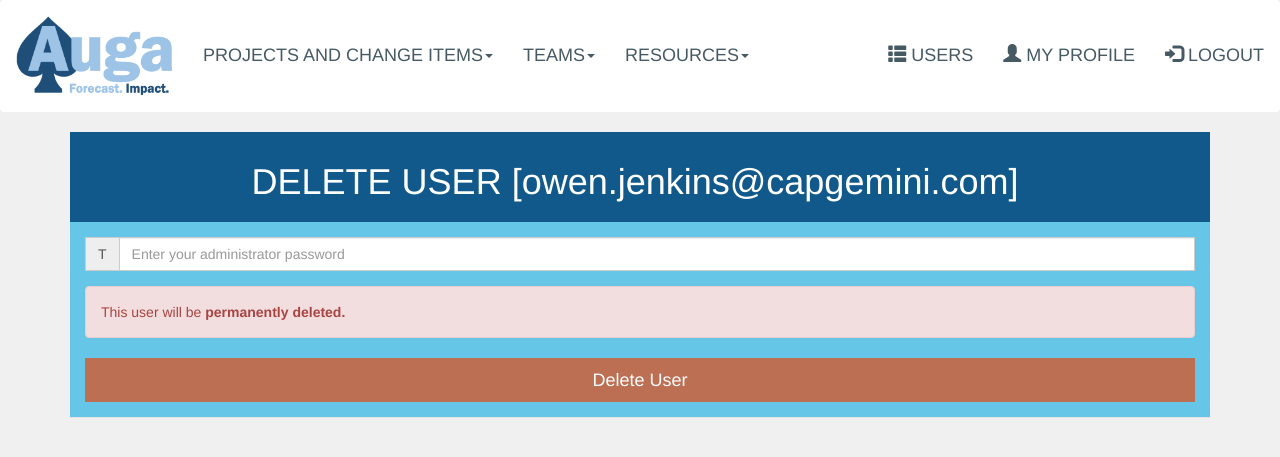
After one commit to danfox13/impactcast, a Node server app: page /user/600000000000000000000003/deleteUser in a window 1280 px wide. The commit adds this page. Shown: the top 457 px of the page. Run offline with Node 20, Linux system fonts and the light colour scheme; a user stored in the database is signed in; tables that the repository leaves empty hold one stand-in row (values such as "Sample post"); some libraries are stand-ins or nearby versions.

Commit message:
Can delete users as admin now

```diff
--- a/routes/index.js
+++ b/routes/index.js
@@ -49,6 +49,7 @@ app.post('/user/:user/changeName', user.changeName);
 
 //deleting user URIs
 app.post('/deleteMe', user.deleteMe);
+app.get('/user/:user/deleteUser', user.showDeleteUser);
 app.post('/user/:user/deleteUser', user.deleteUser);
 
 //Project URIs
--- a/routes/mailer.js
+++ b/routes/mailer.js
@@ -81,7 +81,7 @@ exports.sendAccountDeletedEmail = function(recipient){
         to: recipient,
         subject: 'Your Auga account has been deleted!',
         text: 'Someone has removed your Auga account from our database.' +
-        '\n\nIf this was not intentional, please contact us immediately.'
+        '\n\nIf you were not expecting this, please contact us immediately.'
     };
 
     transporter.sendMail(mailOptions, function (error, info) {
--- a/routes/user.js
+++ b/routes/user.js
@@ -300,8 +300,23 @@ exports.viewUserProfile = function(req, res){
 
 }
 
+exports.showDeleteUser = function(req, res){
+    user.findOne({
+        _id: req.params.user,
+    }).then( function(result) {
+        res.render('user/deleteUser', {
+            title: "Delete User",
+            heading: "Delete User",
+            user: result._id,
+            email: result.email,
+            failed: false,
+            success: false});
+    });
+}
+
 //As an admin, delete a user
 exports.deleteUser = function(req, res){
+    console.log("Deleting User: " + req.params.user);
     var email = req.session.email;
     var password = req.body.adminPassword;
 
@@ -309,34 +324,49 @@ exports.deleteUser = function(req, res){
     user.findOne({
         _id: req.params.user,
     }).then(function(result){
+        console.log("Found account: " + result);
         account = result;
-    })
         if(account) {
             user.findOne({
                 email: email,
             }).then(
                 function (result) {
-                console.log(result);
+                    console.log("You are: " + result);
                     var hash = result.password;
                     if (hash && password &&
                         bcrypt.compareSync(password, hash)) {
 
                         //if the user entered the correct password, get the user and delete them
                         console.log("PASSWORDS MATCH, DELETING USER");
-                    account.remove();
+                        account.remove().then(function(){
                             mailer.sendAccountDeletedEmail(account.email);
+                            res.render('user/deleteUser', {
+                                title: "Delete User",
+                                heading: "Delete User",
+                                user: account._id,
+                                email: account.email,
+                                failed: false,
+                                success: true});
+                        });
                     }
                     else {
                         console.log("WRONG PASSWORD, DISPLAYING ERROR MSG");
-                    res.redirect('/viewUsers');
+                        res.render('user/deleteUser', {
+                            title: "Delete User",
+                            heading: "Delete User",
+                            user: account._id,
+                            email: account.email,
+                            failed: true,
+                            success: false});
                     }
                 }
-        ).catch(
+            )
+        }
+    }).catch(
         function (error) {
             console.log(error);
         }
     );
-    }
 }
 
 //Delete user
--- /dev/null
+++ b/views/user/deleteUser.ejs
@@ -0,0 +1,73 @@
+<!DOCTYPE html>
+<html lang="en">
+<head>
+    <title><%= title %></title>
+    <meta charset="utf-8">
+    <meta name="viewport" content="width=device-width, initial-scale=1">
+    <link rel="stylesheet" href="/css/bootstrap.min.css">
+    <link rel="stylesheet" href="/public/style.css">
+    <script src="/jquery/jquery.min.js"></script>
+    <script src="/js/bootstrap.min.js"></script>
+    <script src="/jsvalidate/validator.min.js"></script>
+</head>
+<body>
+<% include ../templates/header.ejs %>
+<div class="container">
+    <div class="panel panel-default">
+        <div class="panel-heading text-center"><h1><%= heading %><span
+                        style="text-transform: none; margin:10px;">[<%= email %>]</span></h1>
+        </div>
+        <div class="panel-body">
+            <form action="/user/<%= user %>/deleteUser" method="post" data-toggle="validator" role="form">
+
+                <div class="form-group has-feedback">
+                    <div class="input-group">
+                        <span class="input-group-addon">T</span>
+                        <input type="password" class="form-control" id="slack" name="adminPassword"
+                               placeholder="Enter your administrator password">
+                    </div>
+                    <span class="glyphicon form-control-feedback" aria-hidden="true"></span>
+                    <div class="help-block with-errors"></div>
+                </div>
+                <div class="row" style="margin-top:10px;">
+                    <div class="col-sm-12">
+                        <div class="alert alert-danger" role="alert">
+                            This user will be
+                            <strong> permanently deleted.</strong>
+                        </div>
+                    </div>
+                </div>
+                <input type="submit" value="Delete User" class="btn btn-danger btn-lg btn-block"/>
+            </form>
+        </div>
+    </div>
+    <% if(failed){ %>
+    <div class="row" style="margin-top:10px;">
+        <div class="col-sm-3"></div>
+        <div class="col-sm-6">
+            <div class="alert alert-danger alert-dismissible fade in" role="alert">
+                <button type="button" class="close"
+                        data-dismiss="alert" aria-label="close">
+                    <span aria-hidden="true" style="color: darkslategrey">&times;</span></button>
+                <strong>Error!</strong> Failed to delete user!
+            </div>
+        </div>
+        <div class="col-sm-3"></div>
+    </div>
+    <% } else if(success){%>
+    <div class="row" style="margin-top:10px;">
+        <div class="col-sm-3"></div>
+        <div class="col-sm-6">
+            <div class="alert alert-info alert-dismissible fade in" role="alert">
+                <button type="button" class="close"
+                        data-dismiss="alert" aria-label="close">
+                    <span aria-hidden="true" style="color: darkslategrey">&times;</span></button>
+                <strong>Success!</strong> User was deleted.
+            </div>
+        </div>
+        <div class="col-sm-3"></div>
+    </div>
+    <% } %>
+</div>
+</body>
+</html>
```
Also changed, not shown: views/user/userProfile.ejs (+16 -2 lines). Lines whose indentation alone changed are shown as unchanged.
